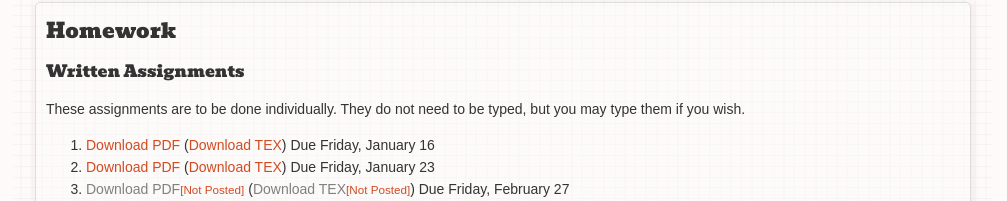
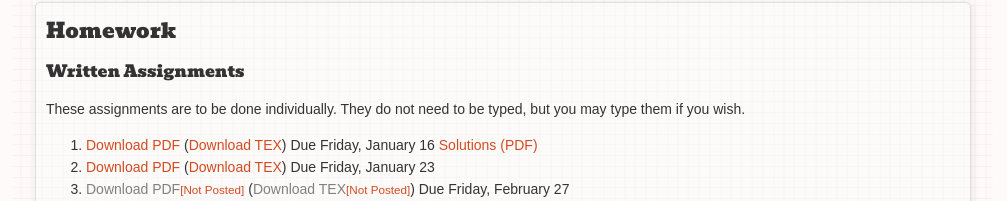
Before and after one commit to siefkenj/2015-linear-algebra-homepage, a plain HTML site: page index.html in a window 1280 px wide. Shown: the part 584-785 px from the top of the page, without its empty margins (137-1144 px from the left). Drawn offline with nearby package versions, Linux system fonts and the light colour scheme; a web font is replaced by a local one.

Commit message:
Added solutions

```diff
--- a/index.html
+++ b/index.html
@@ -51,7 +51,7 @@
 		</p>
 		<ol>
 			<li>
-				<a href="homework/written-homework-1.pdf">Download PDF</a> (<a href="homework/written-homework-1.tex">Download TEX</a>) Due Friday, January 16
+				<a href="homework/written-homework-1.pdf">Download PDF</a> (<a href="homework/written-homework-1.tex">Download TEX</a>) Due Friday, January 16 <a href="homework/written-homework-1-solutions.pdf">Solutions (PDF)</a>
 			</li>
 			<li>
 				<a href="homework/written-homework-2.pdf">Download PDF</a> (<a href="homework/written-homework-2.tex">Download TEX</a>) Due Friday, January 23
```
Also changed, not shown: 1 other file.
